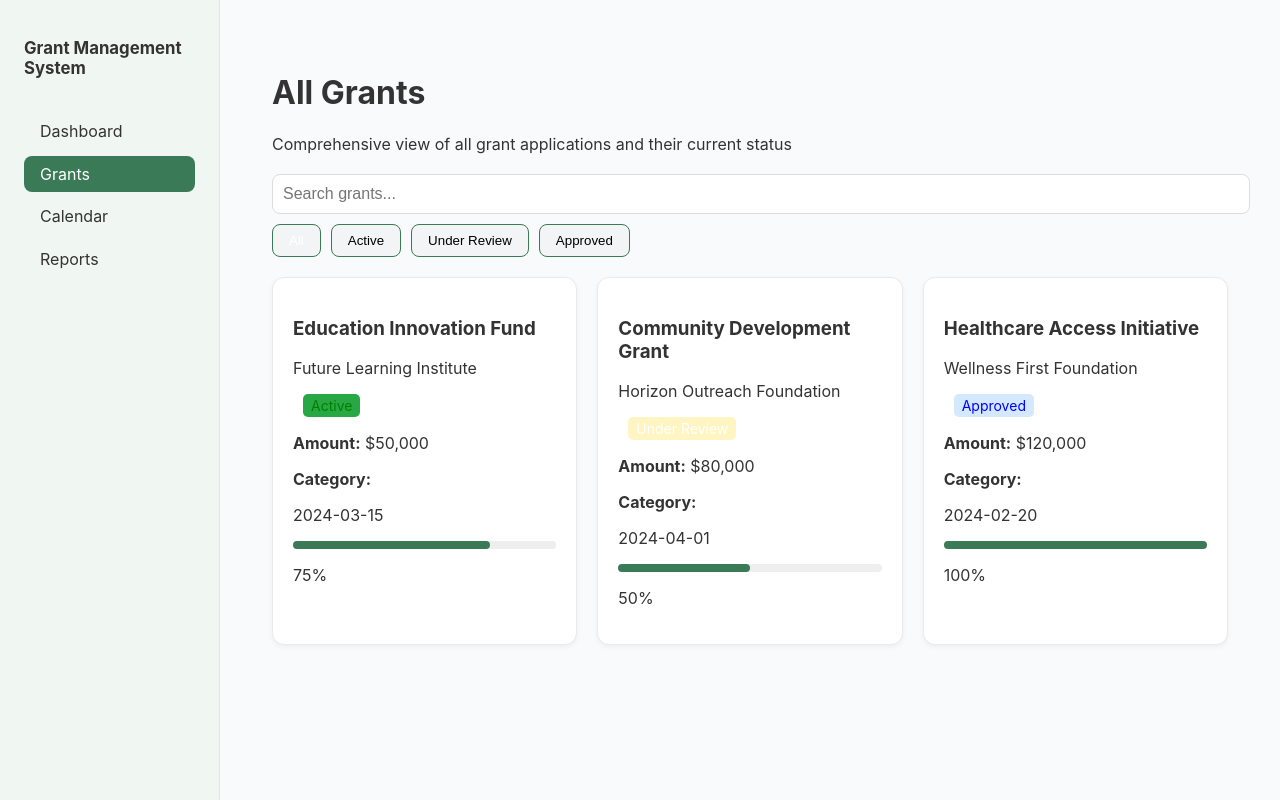
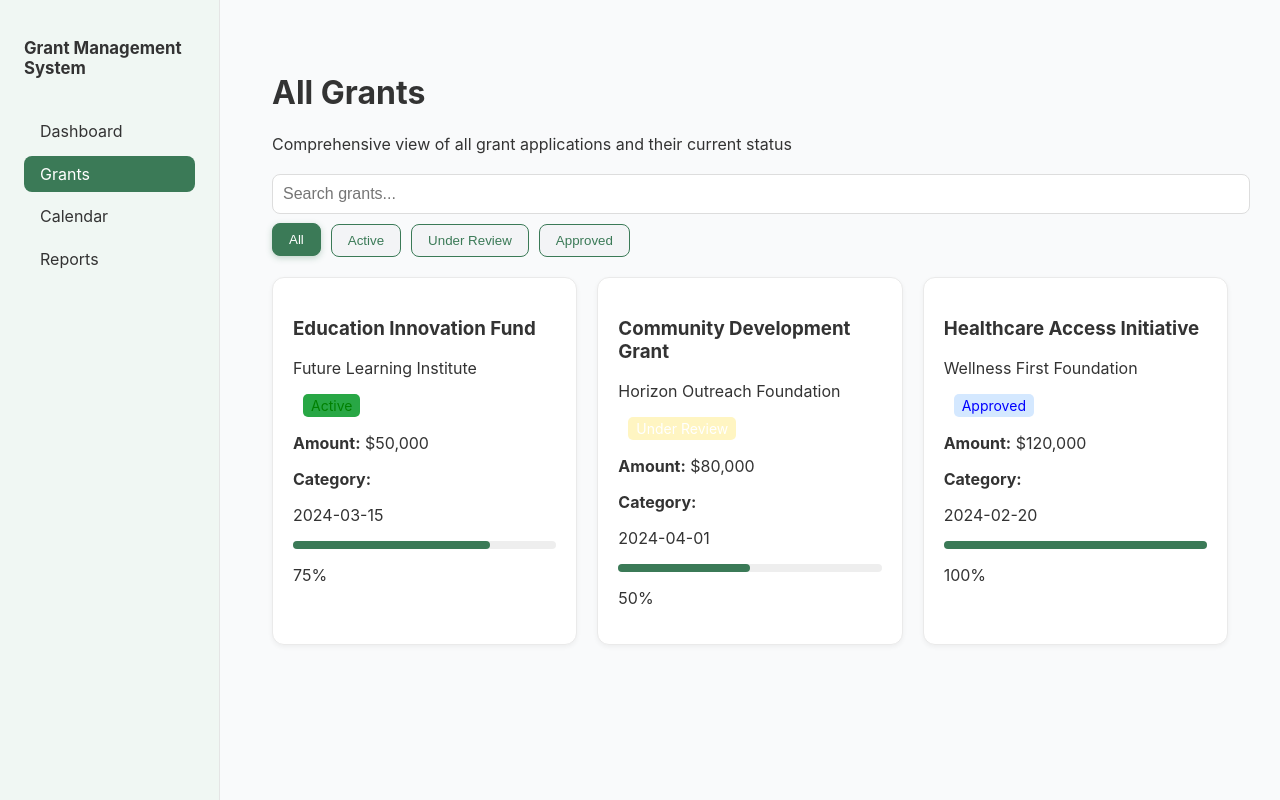
Before and after one commit to gracehrabikcs/grants-management-system, a React (Create React App) app: page /grants in a window 1280 px wide. Built offline with nearby package versions, Linux system fonts and the light colour scheme.

Commit message:
Fixed button css on Grants page.

```diff
--- a/src/styles/Grants.css
+++ b/src/styles/Grants.css
@@ -20,7 +20,8 @@
   font-size: 16px;
   width: 100%;
 }
-
+/* === Filter Buttons === */
+/* === Filter Buttons === */
 .filter-buttons {
   display: flex;
   gap: 10px;
@@ -32,10 +33,31 @@
   background: white;
   border-radius: 8px;
   cursor: pointer;
+  font-weight: 500;
+  color: #3b7a57;
+  transition: all 0.2s ease;
 }
 
+/* Hover effect */
+.filter-btn:hover {
+  background-color: #e6f3ec;
+  color: #2f6045;
+  transform: translateY(-1px);
+}
+
+/* Active (selected) button */
 .active-filter {
-  background: #3b7a57;
+  background-color: #3b7a57 !important;
+  color: white !important;
+  border-color: #3b7a57 !important;
+  box-shadow: 0 2px 6px rgba(59, 122, 87, 0.3);
+  transform: translateY(-1px);
+}
+
+/* Optional: Hovering over an already active button */
+.active-filter:hover {
+  background-color: #326a4c;
+  border-color: #326a4c;
   color: white;
 }
 
```
